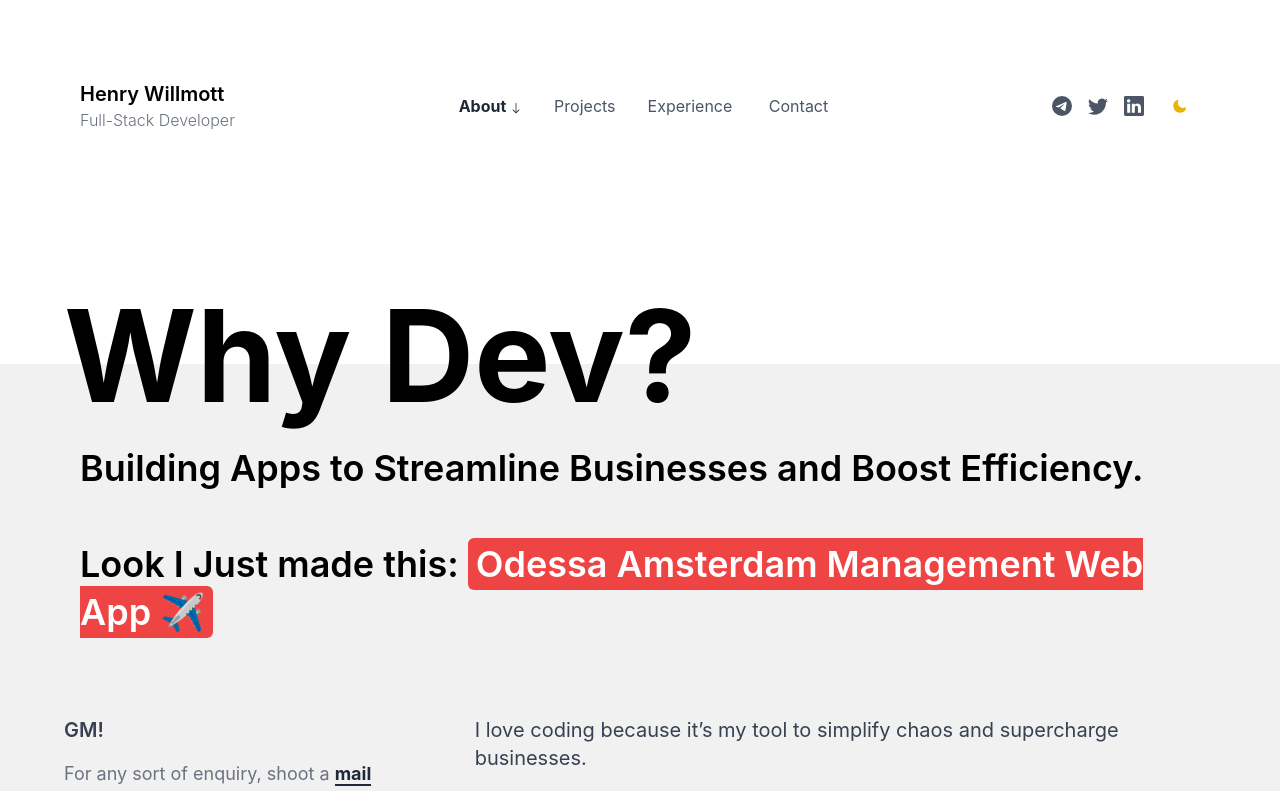
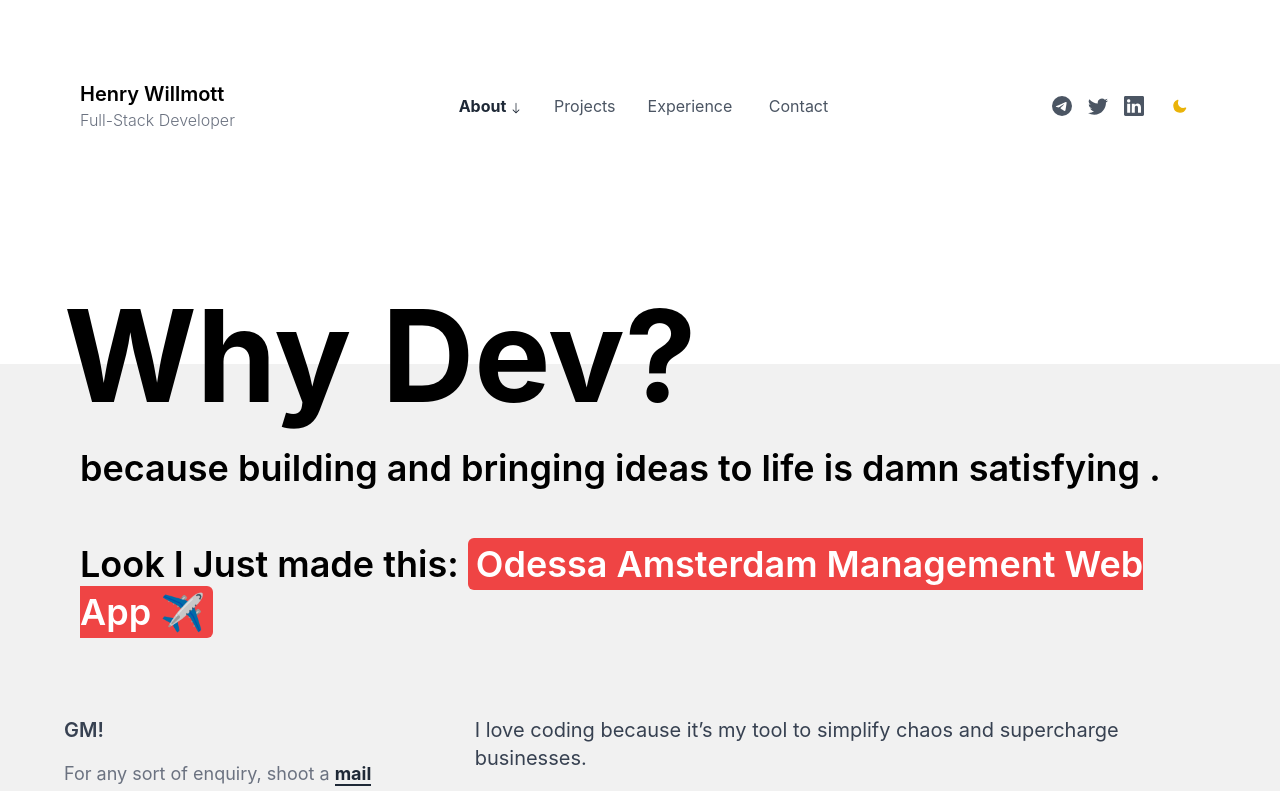
Before and after one commit to kokosthief/hrwillmott-dev-website, a Next.js app: page /about in a window 1280 px wide. Shown: the top 791 px of the page. Built offline with nearby package versions, Linux system fonts and the light colour scheme.

Commit message:
Update data.js

```diff
--- a/constants/data.js
+++ b/constants/data.js
@@ -70,7 +70,7 @@ const userData = {
   ],
   about: {
     title:
-      "Building Apps to Streamline Businesses and Boost Efficiency",
+      "because building and bringing ideas to life is damn satisfying ",
     description: [
       "I love coding because it’s my tool to simplify chaos and supercharge businesses.",
 
```
